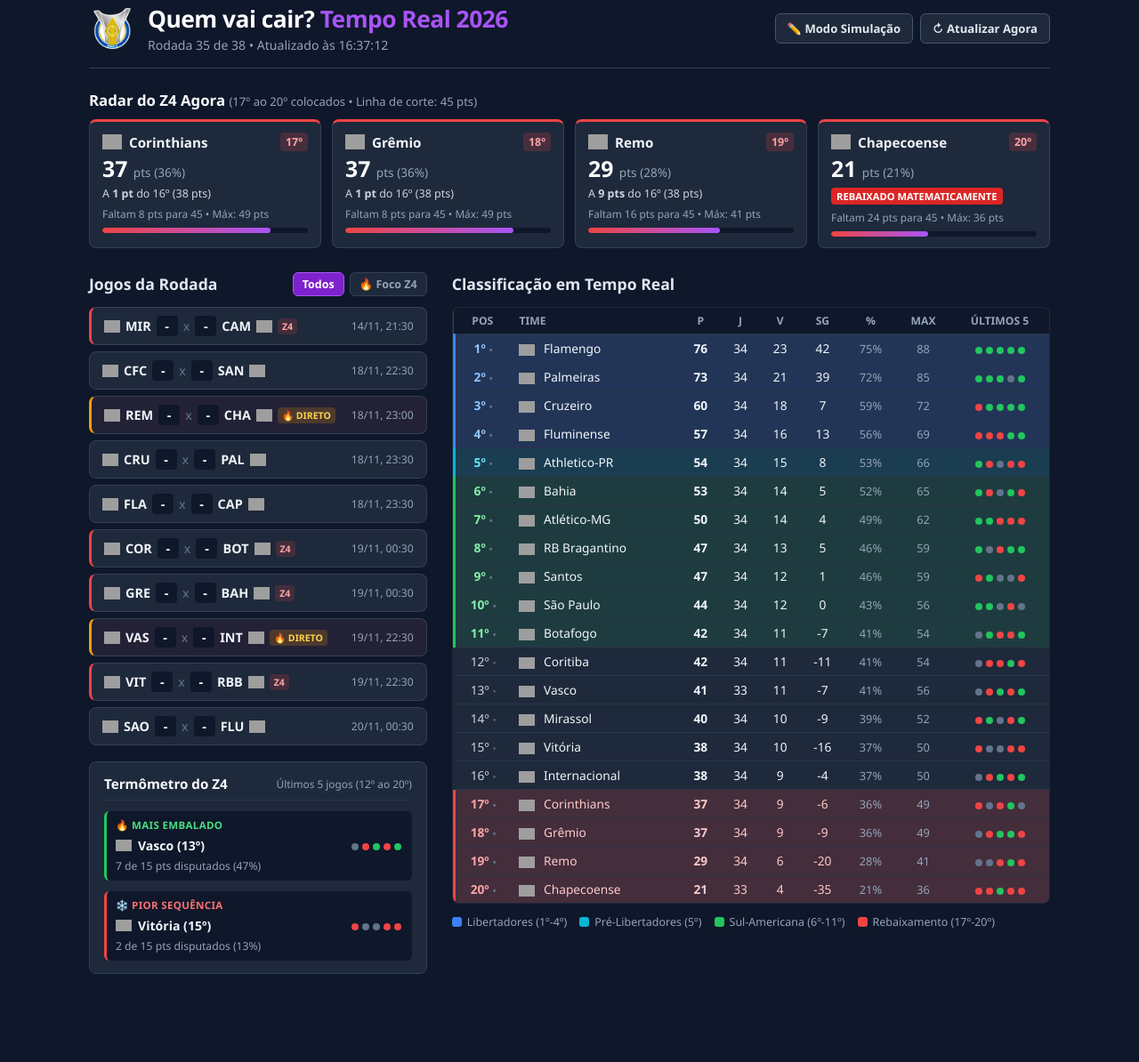
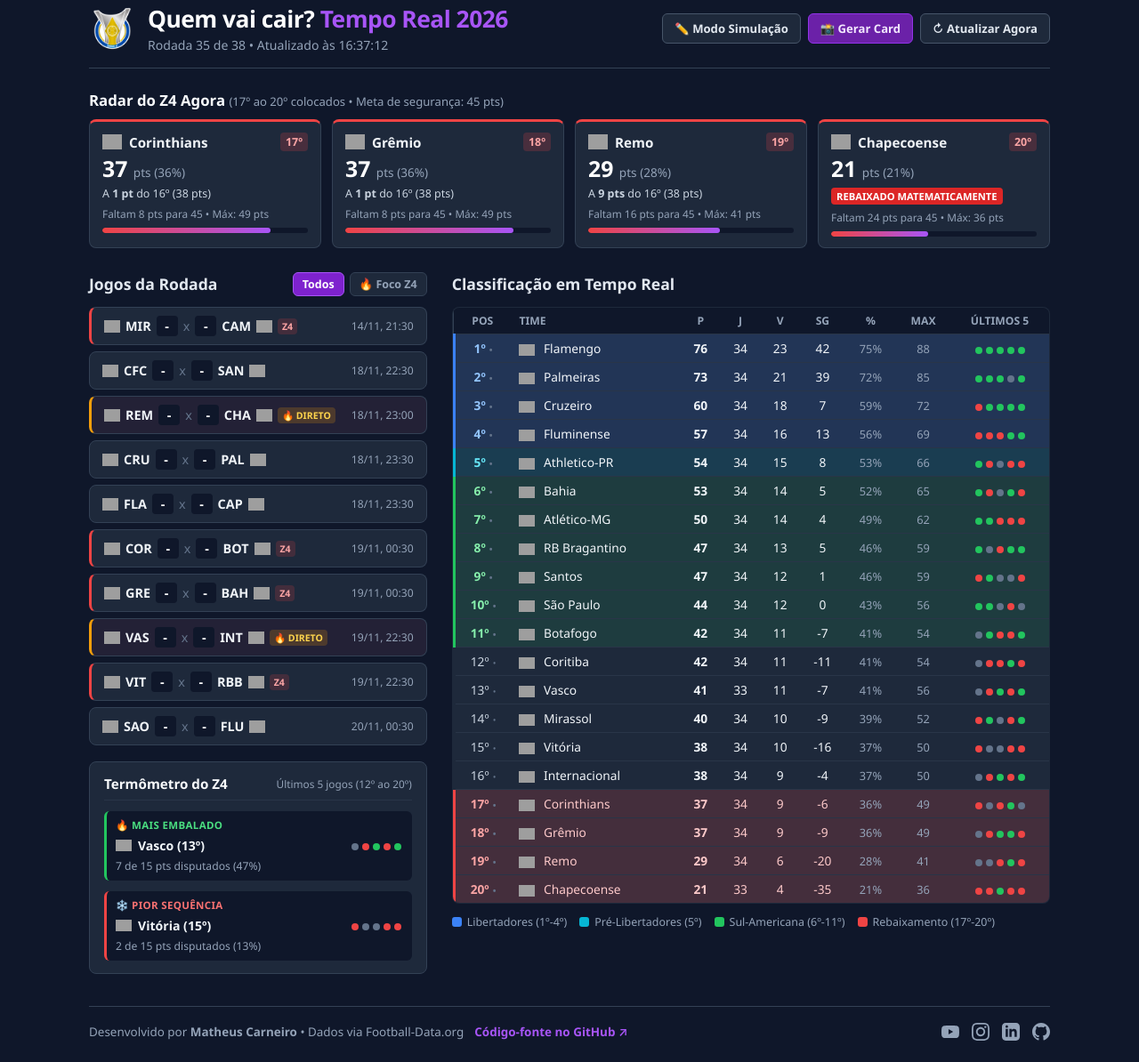
Before and after one commit to MatheusCarne/LutaContraZ4, a plain HTML site: page index.html in a window 1280 px wide. Shown: the part 21-1215 px from the top of the page at 89% size. Before the commit the page ends 1140 px from the top, so only its background shows below. Drawn offline with nearby package versions, Linux system fonts and the light colour scheme; grey boxes are pictures that could not be loaded.

Commit message:
Update index.html

```diff
--- a/index.html
+++ b/index.html
@@ -4,8 +4,25 @@
     <meta charset="UTF-8">
     <meta name="viewport" content="width=device-width, initial-scale=1.0">
     <title>Brasileirão Ao Vivo — Luta Contra o Z4 2026</title>
+    <meta name="description" content="Acompanhe em tempo real quem está caindo no Brasileirão 2026, simule resultados da rodada e veja a matemática do Z4.">
     <link rel="icon" type="image/png" href="logo-brasileirao.png">
+
+    <!-- Meta Tags Open Graph (WhatsApp, Discord, LinkedIn, Facebook) -->
+    <meta property="og:type" content="website">
+    <meta property="og:url" content="https://matheuscarne.github.io/LutaContraZ4/">
+    <meta property="og:title" content="Quem vai cair? Brasileirão Tempo Real 2026">
+    <meta property="og:description" content="Tabela recalculada ao vivo a cada gol, Radar do Z4, aproveitamento, pontuação máxima e simulador da rodada.">
+    <meta property="og:image" content="https://matheuscarne.github.io/LutaContraZ4/logo-brasileirao.png">
+
+    <!-- Twitter / X Cards -->
+    <meta name="twitter:card" content="summary">
+    <meta name="twitter:url" content="https://matheuscarne.github.io/LutaContraZ4/">
+    <meta name="twitter:title" content="Quem vai cair? Brasileirão Tempo Real 2026">
+    <meta name="twitter:description" content="Tabela recalculada ao vivo a cada gol, Radar do Z4 e simulador da rodada.">
+    <meta name="twitter:image" content="https://matheuscarne.github.io/LutaContraZ4/logo-brasileirao.png">
+
     <link rel="stylesheet" href="style.css">
+    <script src="https://cdn.jsdelivr.net/npm/html2canvas@1.4.1/dist/html2canvas.min.js" defer></script>
 </head>
 <body>
 
@@ -20,22 +37,27 @@
 
         <div class="acoes-header">
             <button id="btn-simular" onclick="alternarModoSimulacao()">✏️ Modo Simulação</button>
+            <button id="btn-card" onclick="gerarCardImagem()">📸 Gerar Card</button>
             <button id="btn-atualizar" onclick="carregarBrasileiraoAtual(true)">↻ Atualizar Agora</button>
         </div>
     </header>
 
-    <!-- 4 Cards de Destaque: Radar do Z4 no momento -->
+    <!-- Área capturada pelo Gerar Card -->
+    <div id="area-captura-card">
         <section class="secao-radar">
             <div class="radar-header">
-            <h2>Radar do Z4 Agora <span class="sub-radar">(17º ao 20º colocados • Linha de corte: 45 pts)</span></h2>
+                <h2>Radar do Z4 Agora <span class="sub-radar">(17º ao 20º colocados • Meta de segurança: 45 pts)</span></h2>
             </div>
             <div id="cards-z4" class="grid-cards-z4">
                 <!-- Os 4 cards do Z4 serão renderizados aqui pelo script.js -->
             </div>
         </section>
+        <div id="marca-dagua-card" class="marca-dagua-card">
+            Simulado em tempo real • <strong>matheuscarne.github.io/LutaContraZ4</strong>
+        </div>
+    </div>
 
     <main class="container-principal">
-        <!-- Coluna da Esquerda: Jogos da Rodada -->
         <!-- Coluna da Esquerda: Jogos da Rodada + Termômetro -->
         <section class="coluna-jogos">
             <div class="titulo-secao">
@@ -49,7 +71,7 @@
                 <!-- Cards dos jogos -->
             </div>
 
-            <!-- Novo bloco: Termômetro de Momento da Parte de Baixo -->
+            <!-- Termômetro de Momento da Parte de Baixo -->
             <div id="termometro-z4" class="painel-termometro">
                 <!-- Preenchido automaticamente pelo script.js -->
             </div>
@@ -91,6 +113,31 @@
         </section>
     </main>
 
+    <!-- Rodapé Editorial com Redes Sociais -->
+    <footer class="rodape-editorial">
+        <div class="rodape-info">
+            <p>Desenvolvido por <strong>Matheus Carneiro</strong> • Dados via Football-Data.org</p>
+            <a href="https://github.com/MatheusCarne/LutaContraZ4" target="_blank" rel="noopener noreferrer" class="link-repo">
+                Código-fonte no GitHub ↗
+            </a>
+        </div>
+
+        <div class="rodape-redes">
+            <a href="https://www.youtube.com/@Matheus_Carne" target="_blank" rel="noopener noreferrer" title="YouTube" aria-label="YouTube">
+                <svg viewBox="0 0 24 24" width="20" height="20" fill="currentColor"><path d="M23.498 6.186a3.016 3.016 0 0 0-2.122-2.136C19.505 3.545 12 3.545 12 3.545s-7.505 0-9.377.505A3.017 3.017 0 0 0 .502 6.186C0 8.07 0 12 0 12s0 3.93.502 5.814a3.016 3.016 0 0 0 2.122 2.136c1.871.505 9.376.505 9.376.505s7.505 0 9.377-.505a3.015 3.015 0 0 0 2.122-2.136C24 15.93 24 12 24 12s0-3.93-.502-5.814zM9.545 15.568V8.432L15.818 12l-6.273 3.568z"/></svg>
+            </a>
+            <a href="https://www.instagram.com/matheus_ccunha/" target="_blank" rel="noopener noreferrer" title="Instagram" aria-label="Instagram">
+                <svg viewBox="0 0 24 24" width="20" height="20" fill="currentColor"><path d="M12 2.163c3.204 0 3.584.012 4.85.07 3.252.148 4.771 1.691 4.919 4.919.058 1.265.069 1.645.069 4.849 0 3.205-.012 3.584-.069 4.849-.149 3.225-1.664 4.771-4.919 4.919-1.266.058-1.644.07-4.85.07-3.204 0-3.584-.012-4.849-.07-3.26-.149-4.771-1.699-4.919-4.92-.058-1.265-.07-1.644-.07-4.849 0-3.204.013-3.583.07-4.849.149-3.227 1.664-4.771 4.919-4.919 1.266-.057 1.645-.069 4.849-.069zm0-2.163c-3.259 0-3.667.014-4.947.072-4.358.2-6.78 2.618-6.98 6.98-.059 1.281-.073 1.689-.073 4.948 0 3.259.014 3.668.072 4.948.2 4.358 2.618 6.78 6.98 6.98 1.281.058 1.689.072 4.948.072 3.259 0 3.668-.014 4.948-.072 4.354-.2 6.782-2.618 6.979-6.98.059-1.28.073-1.689.073-4.948 0-3.259-.014-3.667-.072-4.947-.196-4.354-2.617-6.78-6.979-6.98-1.281-.059-1.69-.073-4.949-.073zm0 5.838c-3.403 0-6.162 2.759-6.162 6.162s2.759 6.163 6.162 6.163 6.162-2.759 6.162-6.163c0-3.403-2.759-6.162-6.162-6.162zm0 10.162c-2.209 0-4-1.79-4-4 0-2.209 1.791-4 4-4s4 1.791 4 4c0 2.21-1.791 4-4 4zm6.406-11.845c-.796 0-1.441.645-1.441 1.44s.645 1.44 1.441 1.44c.795 0 1.439-.645 1.439-1.44s-.644-1.44-1.439-1.44z"/></svg>
+            </a>
+            <a href="https://www.linkedin.com/in/matheuscarne/" target="_blank" rel="noopener noreferrer" title="LinkedIn" aria-label="LinkedIn">
+                <svg viewBox="0 0 24 24" width="20" height="20" fill="currentColor"><path d="M19 0h-14c-2.761 0-5 2.239-5 5v14c0 2.761 2.239 5 5 5h14c2.762 0 5-2.239 5-5v-14c0-2.761-2.238-5-5-5zm-11 19h-3v-11h3v11zm-1.5-12.268c-.966 0-1.75-.79-1.75-1.764s.784-1.764 1.75-1.764 1.75.79 1.75 1.764-.783 1.764-1.75 1.764zm13.5 12.268h-3v-5.604c0-3.368-4-3.113-4 0v5.604h-3v-11h3v1.765c1.396-2.586 7-2.777 7 2.476v6.759z"/></svg>
+            </a>
+            <a href="https://github.com/MatheusCarne" target="_blank" rel="noopener noreferrer" title="GitHub" aria-label="GitHub">
+                <svg viewBox="0 0 24 24" width="20" height="20" fill="currentColor"><path d="M12 0c-6.626 0-12 5.373-12 12 0 5.302 3.438 9.8 8.207 11.387.599.111.793-.261.793-.577v-2.234c-3.338.726-4.033-1.416-4.033-1.416-.546-1.387-1.333-1.756-1.333-1.756-1.089-.745.083-.729.083-.729 1.205.084 1.839 1.237 1.839 1.237 1.07 1.834 2.807 1.304 3.492.997.107-.775.418-1.305.762-1.604-2.665-.305-5.467-1.334-5.467-5.931 0-1.311.469-2.381 1.236-3.221-.124-.303-.535-1.524.117-3.176 0 0 1.008-.322 3.301 1.23.957-.266 1.983-.399 3.003-.404 1.02.005 2.047.138 3.006.404 2.291-1.552 3.297-1.23 3.297-1.23.653 1.653.242 2.874.118 3.176.77.84 1.235 1.911 1.235 3.221 0 4.609-2.807 5.624-5.479 5.921.43.372.823 1.102.823 2.222v3.293c0 .319.192.694.801.576 4.765-1.589 8.199-6.086 8.199-11.386 0-6.627-5.373-12-12-12z"/></svg>
+            </a>
+        </div>
+    </footer>
+
     <script src="script.js"></script>
 </body>
 </html>
```
Lines whose indentation alone changed are shown as unchanged.
